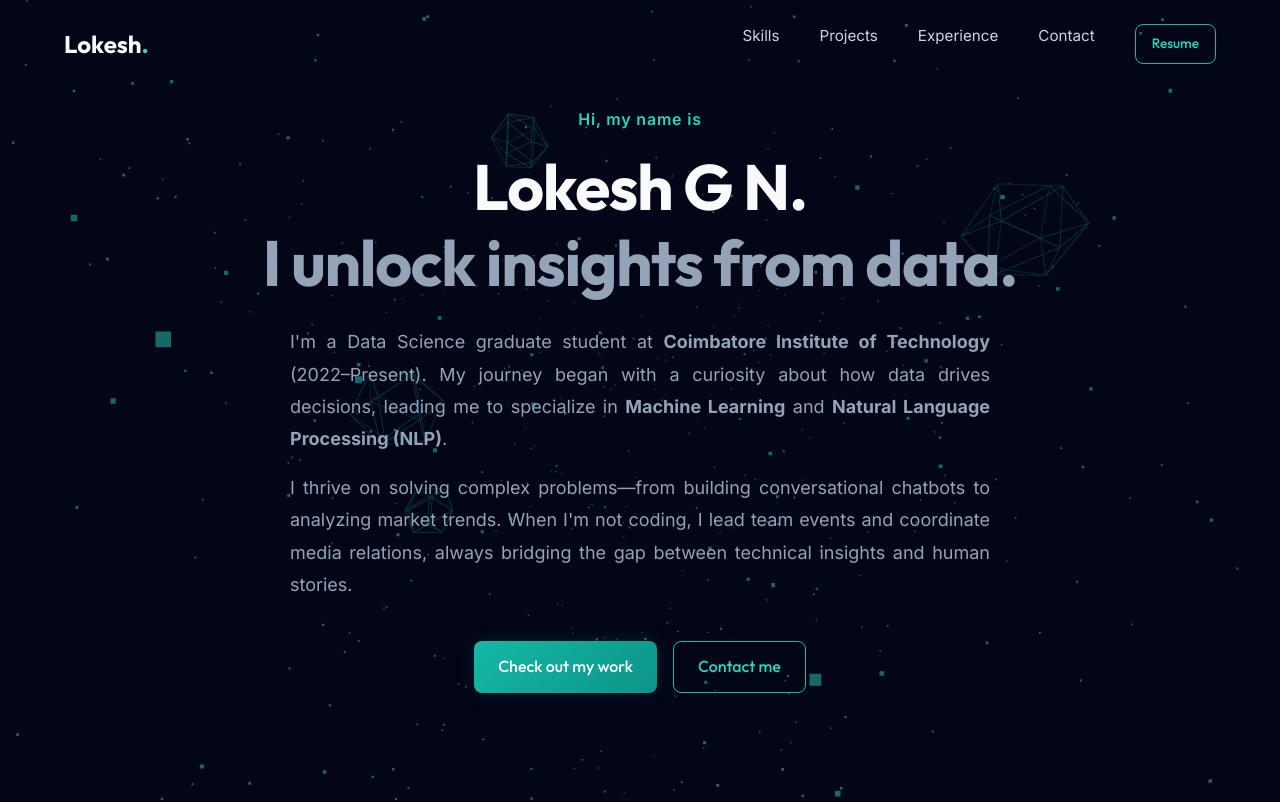
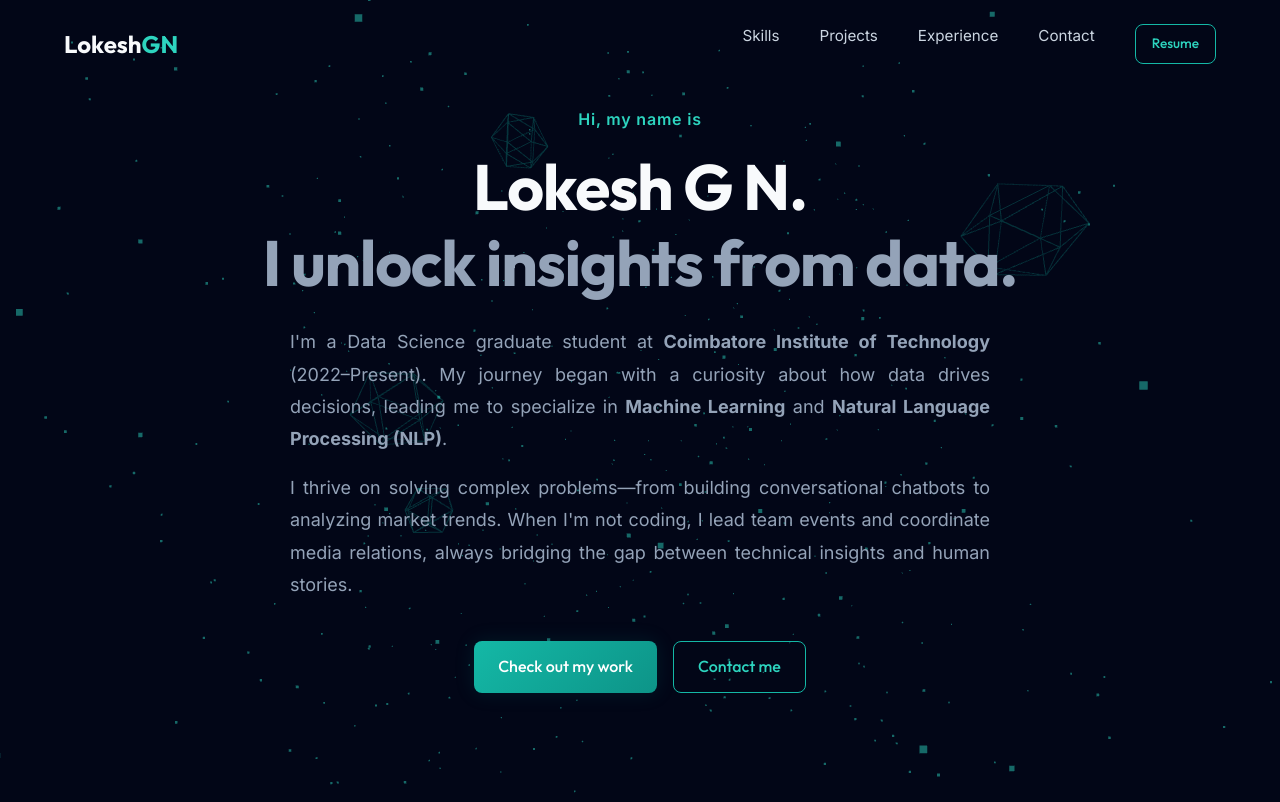
Before and after one commit to Lokesh-G-N/Portfolio, a website built with Vite: page index.html in a window 1280 px wide. Shown: the top 802 px of the page. Built offline with nearby package versions, Linux system fonts and the light colour scheme; what TagCloud would draw is missing.

Commit message:
Update index.html

```diff
--- a/index.html
+++ b/index.html
@@ -26,7 +26,7 @@
   <!-- Navigation -->
   <nav class="navbar">
     <div class="container nav-container">
-      <a href="#" class="nav-logo">Lokesh<span style="color: var(--teal-400);">.</span></a>
+      <a href="#" class="nav-logo">Lokesh<span style="color: var(--teal-400);">GN</span></a>
 
       <button class="mobile-toggle" aria-label="Toggle navigation">
         <i class="fas fa-bars"></i>
```
